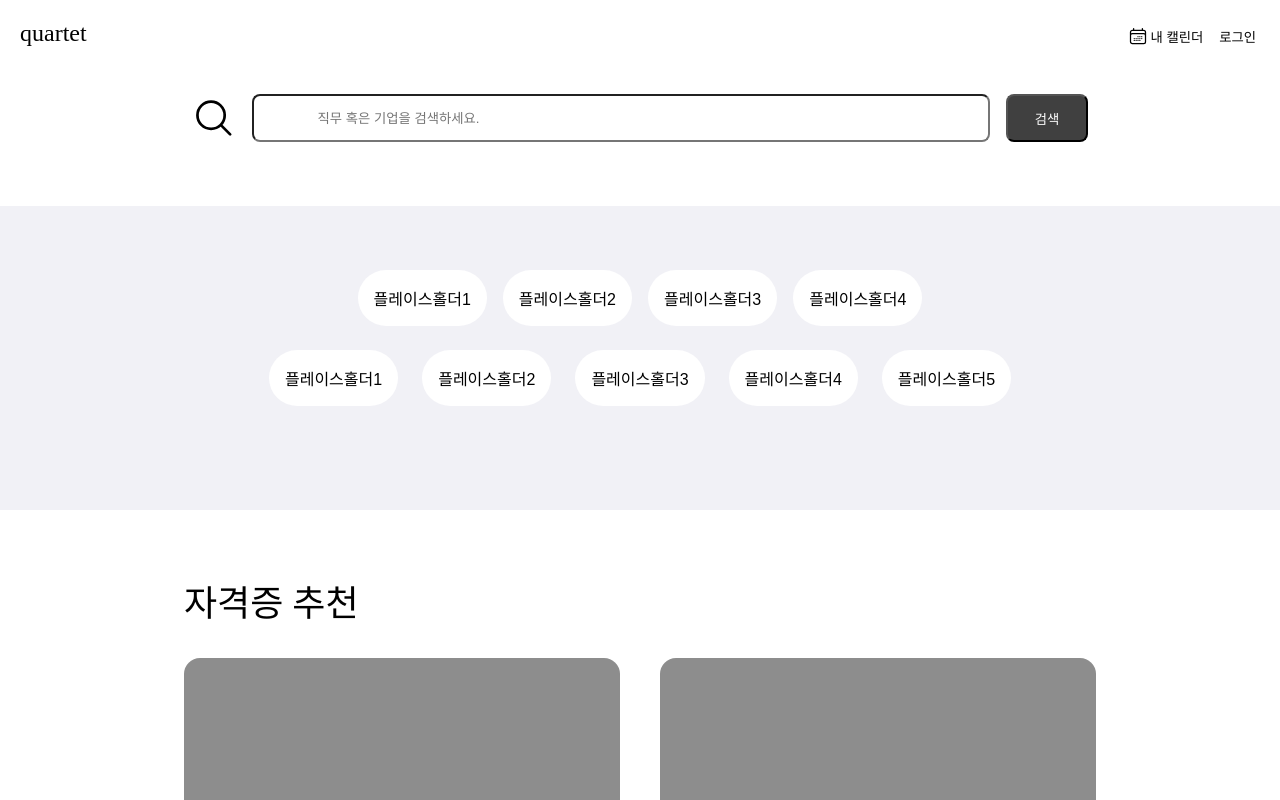
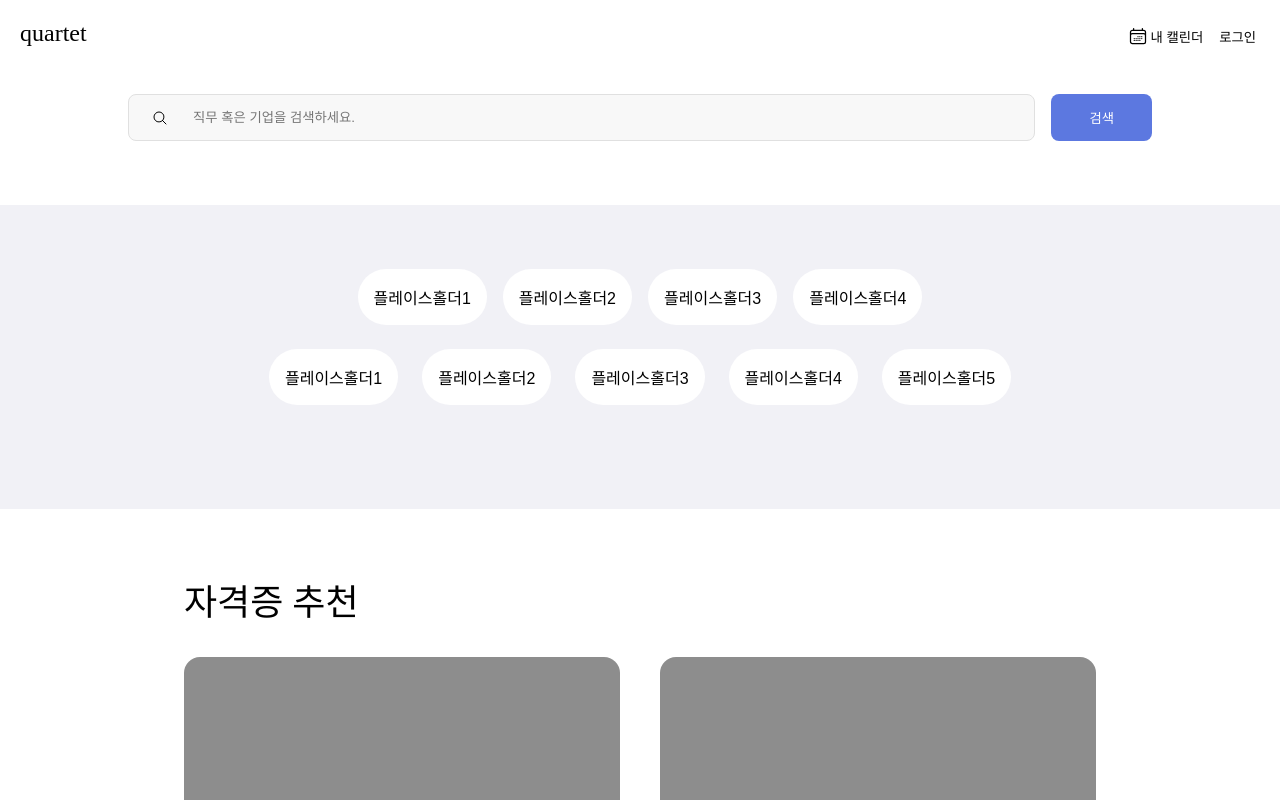
Before and after one commit to QuartetTeam/license-hunter-fe, a React (Vite) app: page / in a window 1280 px wide. Shown: the top 800 px of the page. Built offline with nearby package versions, Linux system fonts and the light colour scheme.

Commit message:
✨ Feat: 검색창 컴포넌트 추가

```diff
--- a/src/assets/styles/pages/MainPage/searchBoxView.scss
+++ /dev/null
@@ -1,20 +0,0 @@
-.searchBox {
-  height: 48px;
-  display: flex;
-  gap: 16px;
-  text-align: center;
-  margin: 0 192px 64px 192px;
-
-  .searchBox-input {
-    width: 90%;
-    padding: 16px 0 16px 64px;
-    border-radius: 8px;
-  }
-
-  .searchBox-submit {
-    width: 10%;
-    border-radius: 8px;
-    background-color: #404040;
-    color: white;
-  }
-}
--- /dev/null
+++ b/src/assets/styles/pages/components/searchBoxView.scss
@@ -0,0 +1,40 @@
+.searchBox {
+  width: 100%;
+  display: flex;
+  justify-content: center;
+  align-items: center;
+
+  .searchBox-group {
+    width: 80%;
+    height: 47px;
+    display: flex;
+    gap: 16px;
+    margin-bottom: 64px;
+    position: relative;
+
+    .searchBox-icon {
+      width: 16px;
+      height: 16px;
+      position: absolute;
+      left: 24px;
+      top: 16px;
+    }
+
+    .searchBox-input {
+      width: 90%;
+      padding: 16px 0 16px 64px;
+      border: 1px solid #E0E0E0;
+      border-radius: 8px;
+      outline: none;
+      background-color: #F8F8F8;
+    }
+
+    .searchBox-submit {
+      width: 10%;
+      border: none;
+      border-radius: 8px;
+      color: white;
+      background-color: #5C78E0;
+    }
+  }
+}
--- a/src/pages/MainPage/Container/MainPageContainer.tsx
+++ b/src/pages/MainPage/Container/MainPageContainer.tsx
@@ -1,6 +1,6 @@
 import MenuBarView from '../View/MenuBarView.tsx';
 import RecommendCertificateView from '../View/RecommendCertificateView.tsx';
-import SearchBoxView from '../View/SearchBoxView.tsx';
+import SearchBoxView from '../../components/SearchBoxView.tsx';
 
 const MainPageContainer = () => {
     return (
--- a/src/pages/MainPage/View/SearchBoxView.tsx
+++ /dev/null
@@ -1,18 +0,0 @@
-import '@styles/pages/MainPage/searchBoxView.scss';
-
-const SearchBoxView = () => {
-    return (
-        <div className="searchBox">
-            <svg xmlns="http://www.w3.org/2000/svg" fill="none" viewBox="0 0 24 24" strokeWidth={1.5}
-                 stroke="currentColor" className="size-6">
-                <path strokeLinecap="round" strokeLinejoin="round"
-                      d="m21 21-5.197-5.197m0 0A7.5 7.5 0 1 0 5.196 5.196a7.5 7.5 0 0 0 10.607 10.607Z"/>
-            </svg>
-
-            <input className="searchBox-input" type="text" placeholder="직무 혹은 기업을 검색하세요."/>
-            <button className="searchBox-submit" type="submit">검색</button>
-        </div>
-    );
-};
-
-export default SearchBoxView;
--- /dev/null
+++ b/src/pages/components/SearchBoxView.tsx
@@ -0,0 +1,20 @@
+import '@styles/pages/components/searchBoxView.scss';
+
+const SearchBoxView = () => {
+    return (
+        <div className="searchBox">
+            <div className="searchBox-group">
+                <svg xmlns="http://www.w3.org/2000/svg" fill="none" viewBox="0 0 24 24" strokeWidth={1.5}
+                     stroke="currentColor" className="searchBox-icon">
+                    <path strokeLinecap="round" strokeLinejoin="round"
+                          d="m21 21-5.197-5.197m0 0A7.5 7.5 0 1 0 5.196 5.196a7.5 7.5 0 0 0 10.607 10.607Z"/>
+                </svg>
+
+                <input className="searchBox-input" type="text" placeholder="직무 혹은 기업을 검색하세요."/>
+                <button className="searchBox-submit" type="submit">검색</button>
+            </div>
+        </div>
+    );
+};
+
+export default SearchBoxView;
```
